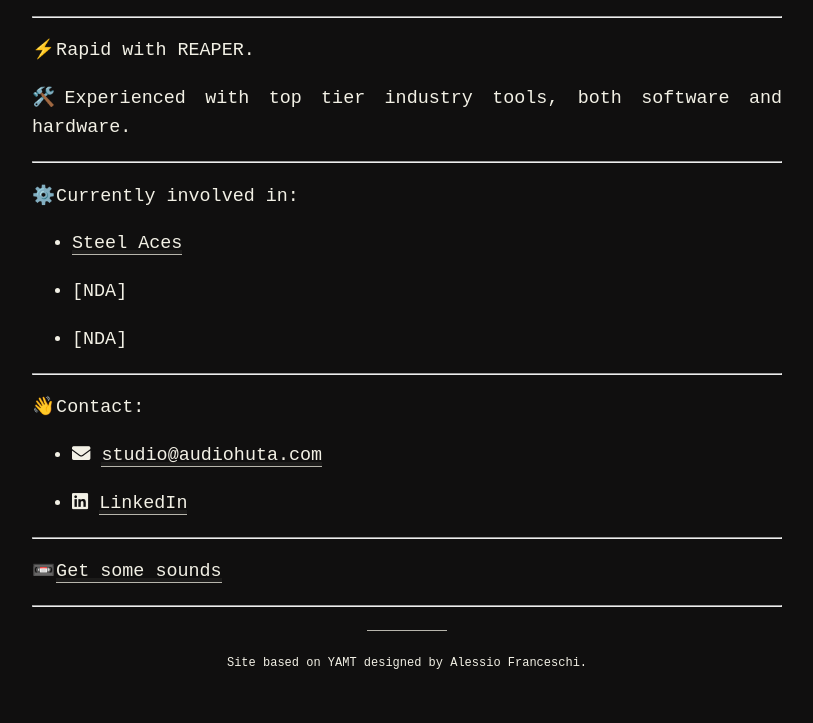
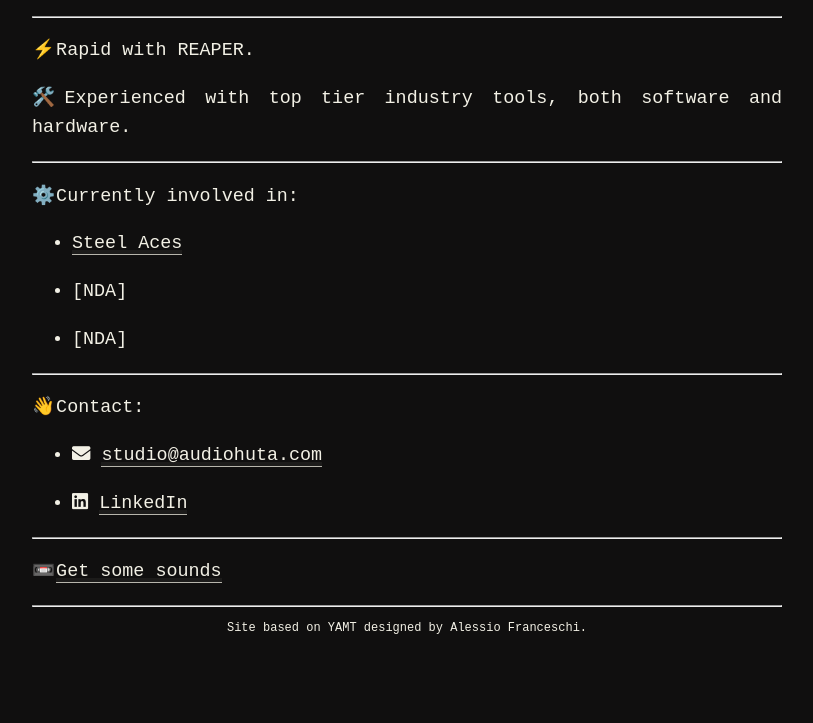
Before and after one commit to lucanentis/lucanentis.github.io, a Jekyll site: the page built from index.md, in a window 1280 px wide. Shown: the part 841-1564 px from the top of the page, without its empty margins (233-1046 px from the left). Built offline with Jekyll 4.4.1, drawn with Linux system fonts in a browser that asks for light colours; nearby versions of some CDN libraries; after the commit the page ends 1529 px from its top, so only the background shows below that.

Commit message:
Footer cleanup

```diff
--- a/_sass/footer.scss
+++ b/_sass/footer.scss
@@ -17,8 +17,6 @@
 
 .footer::before{
     margin-top: 50px;
-    display: block;
-    content: '';
     width: 5rem;
     height: 1px;
     margin: 23px auto;
```
